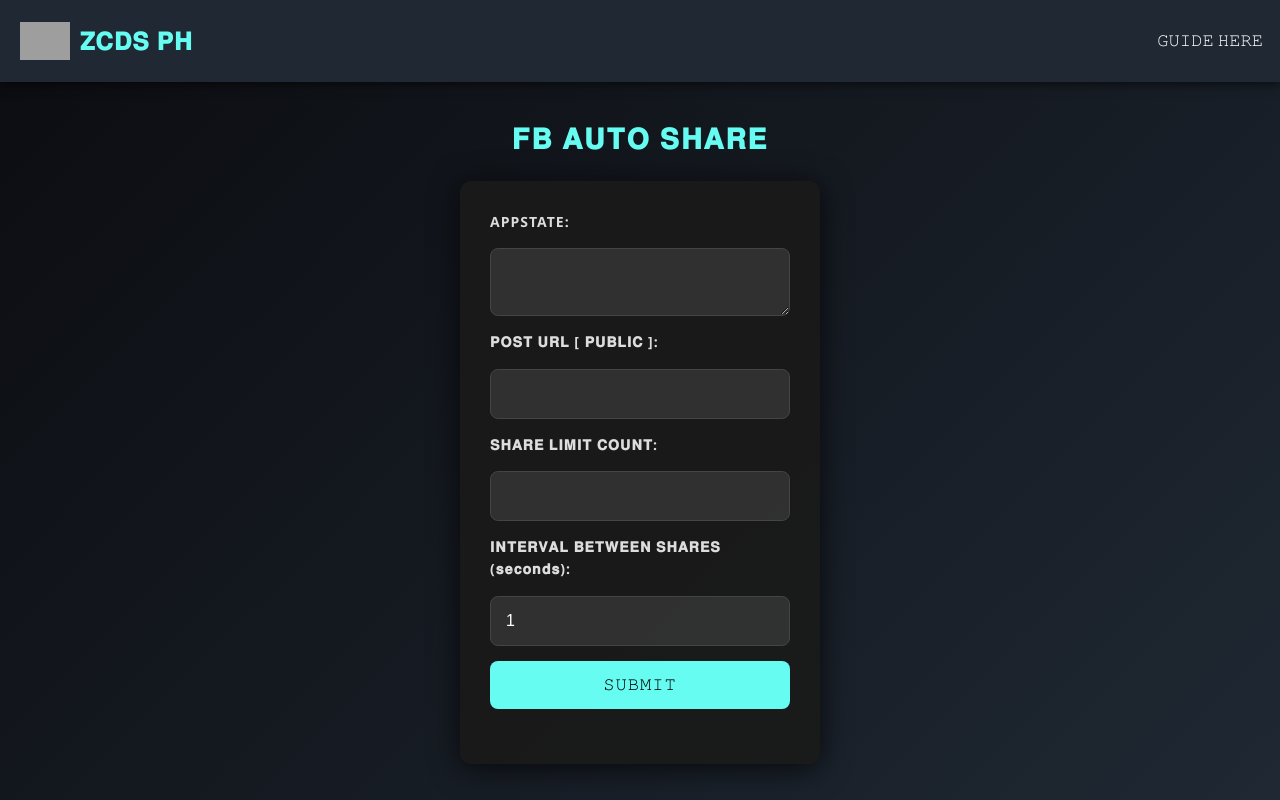
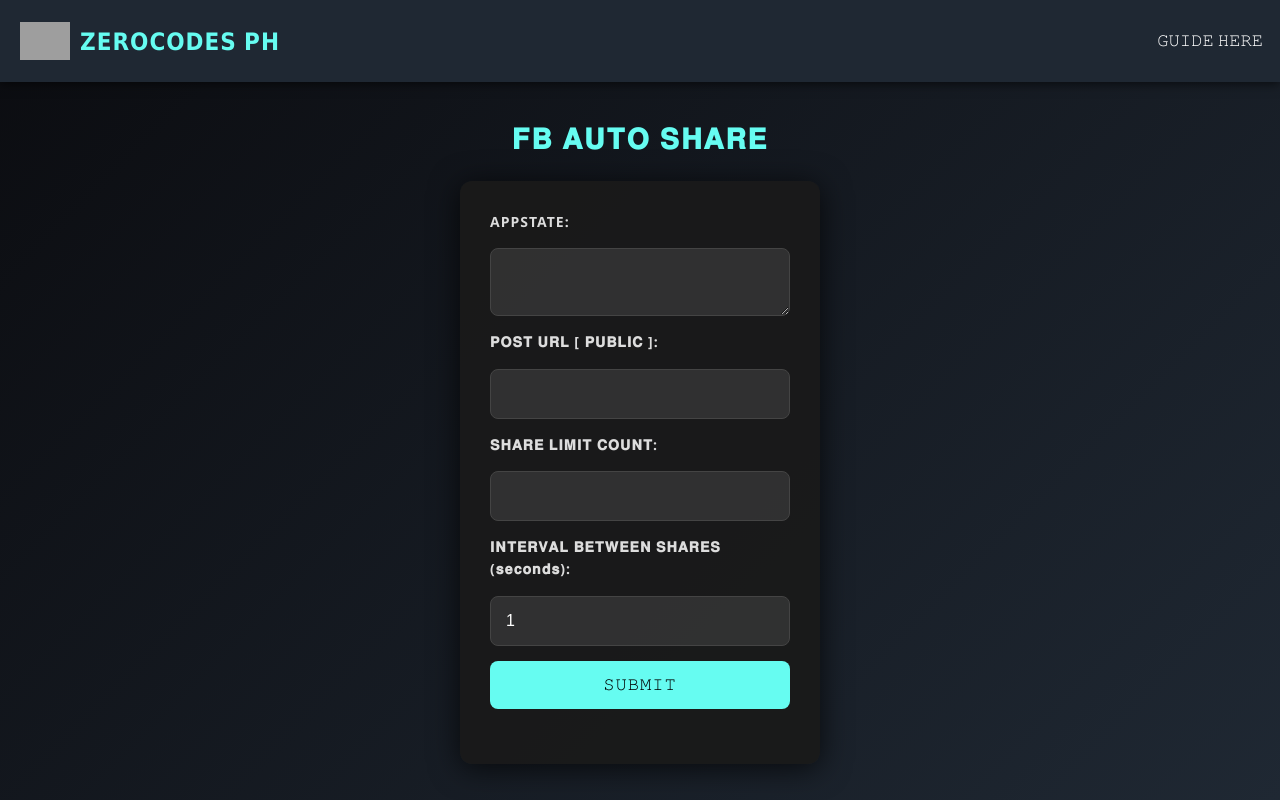
Before and after one commit to SH4RL1E/Guide, a website: page public/index.html in a window 1280 px wide. Drawn offline with Linux system fonts and the light colour scheme; grey boxes are pictures that could not be loaded.

Commit message:
Update index.html

```diff
--- a/public/index.html
+++ b/public/index.html
@@ -3,7 +3,7 @@
 <head>
     <meta charset="UTF-8">
     <meta name="viewport" content="width=device-width, initial-scale=1.0">
-    <title>𝐙𝐂𝐃𝐒 𝐏𝐇</title>
+    <title>𝗭𝗘𝗥𝗢𝗖𝗢𝗗𝗘𝗦 𝗣𝗛 𝗔𝗨𝗧𝗢 𝗦𝗛𝗔𝗥𝗘 𝗧𝗢𝗢𝗟</title>
     <style>
         body {
             font-family: 'Segoe UI', Tahoma, Geneva, Verdana, sans-serif;
@@ -179,7 +179,7 @@
     <div class="navbar">
         <div class="logo">
             <img src="https://i.ibb.co/9r7R6wy/niggas.png" alt="Logo">
-            <h1>𝐙𝐂𝐃𝐒 𝐏𝐇</h1>
+            <h1>𝗭𝗘𝗥𝗢𝗖𝗢𝗗𝗘𝗦 𝗣𝗛</h1>
         </div>
         <a href="guide.html">𝙶𝚄𝙸𝙳𝙴 𝙷𝙴𝚁𝙴</a>
     </div>
```
